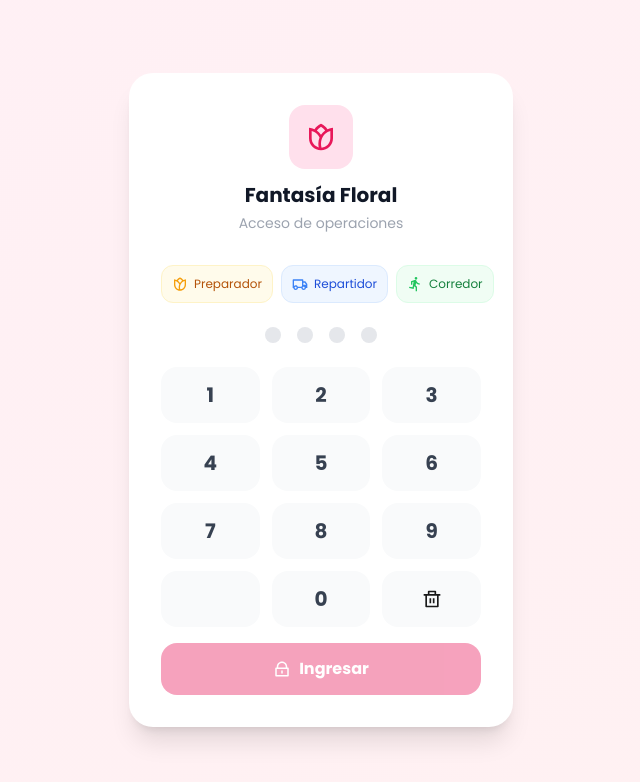
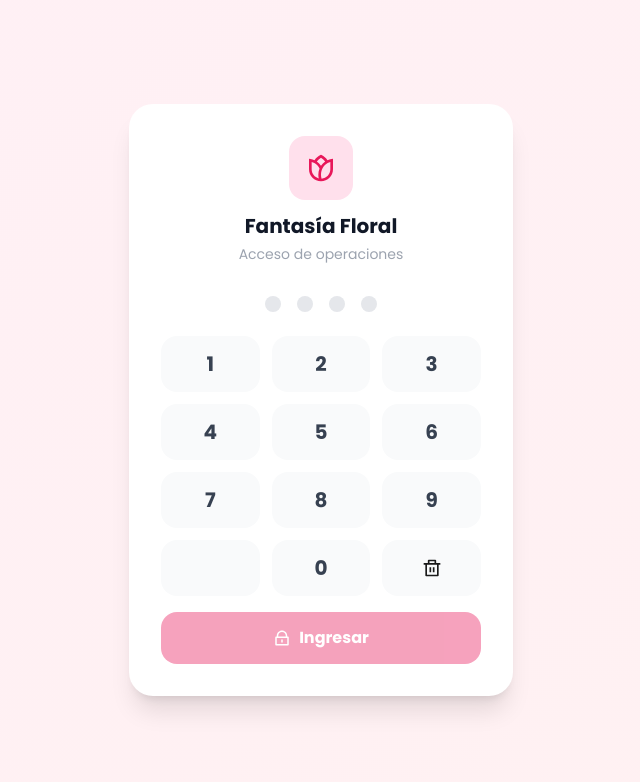
Before and after one commit to Trons31/FloralFantasy, a Next.js app: page /operaciones in a window 1280 px wide. Shown: the top 782 px of the page, without its empty margins (319-959 px from the left). Built offline with nearby package versions, Linux system fonts and the light colour scheme.

Commit message:
update page operadors

```diff
--- a/src/app/operaciones/page.tsx
+++ b/src/app/operaciones/page.tsx
@@ -41,22 +41,6 @@ export default function OperacionesPage() {
           <p className="text-sm text-gray-400 mt-1">Acceso de operaciones</p>
         </div>
 
-        {/* Role hints */}
-        <div className="flex gap-2 mb-6">
-          <div className="flex-1 flex items-center gap-1.5 bg-amber-50 border border-amber-100 rounded-xl p-2.5">
-            <RiFlowerLine className="text-amber-500 flex-shrink-0" size={16}/>
-            <span className="text-xs text-amber-700 font-medium">Preparador</span>
-          </div>
-          <div className="flex-1 flex items-center gap-1.5 bg-blue-50 border border-blue-100 rounded-xl p-2.5">
-            <RiTruckLine className="text-blue-500 flex-shrink-0" size={16}/>
-            <span className="text-xs text-blue-700 font-medium">Repartidor</span>
-          </div>
-          <div className="flex-1 flex items-center gap-1.5 bg-green-50 border border-green-100 rounded-xl p-2.5">
-            <RiRunLine className="text-green-500 flex-shrink-0" size={16}/>
-            <span className="text-xs text-green-700 font-medium">Corredor</span>
-          </div>
-        </div>
-
         {/* PIN dots */}
         <div className="flex justify-center gap-4 mb-6">
           {[0,1,2,3].map(i => (
```
